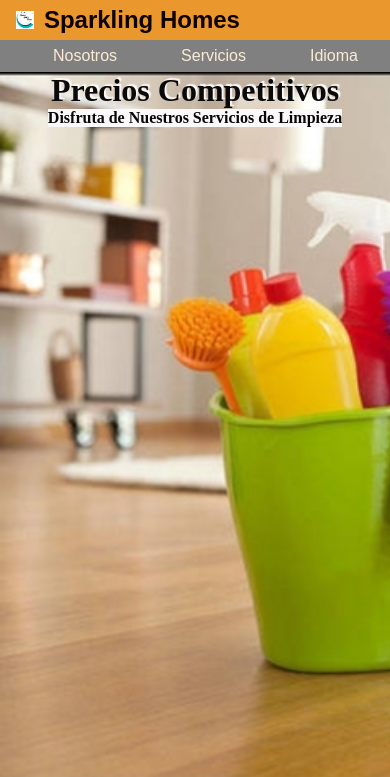
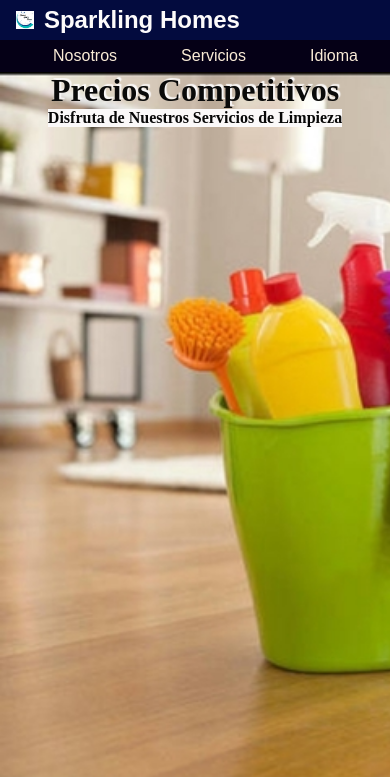
Before and after one commit to Abreu70/otro, a plain HTML site: page index.html in a window 390 px wide. Shown: the top 777 px of the page. Drawn offline with Linux system fonts and the light colour scheme.

Commit message:
nuevo 12-12 02

```diff
--- a/css/style.css
+++ b/css/style.css
@@ -293,7 +293,7 @@ footer a{
     .cabecera{
         width: 100%;
         height: 2.5em;
-        background: rgb(234, 152, 46);
+        background: rgb(3, 11, 62);
         padding: 0.5em 1em;
     }
     .cabeceraLink{
@@ -304,7 +304,7 @@ footer a{
         justify-content: flex-start;
         align-items: center;
         text-decoration: none;
-        color: rgb(14, 1, 1);
+        color: rgb(253, 251, 251);
         font-size: 1.5em;
         font-weight: 600;
     }
@@ -316,7 +316,7 @@ footer a{
     .navegacion{
         width: 100%;
         height: 2em;
-        background: gray;
+        background: rgb(5, 0, 22);
         display: flex;
         flex-direction: row;
         justify-content: flex-end;
@@ -358,7 +358,7 @@ footer a{
 .section_2{
     width: 100%;
     height: 100vh;
-    background: rgb(234, 198, 180);
+    background: rgb(255, 2255, 255);
     display: flex;
     flex-direction: column;
 }
```
